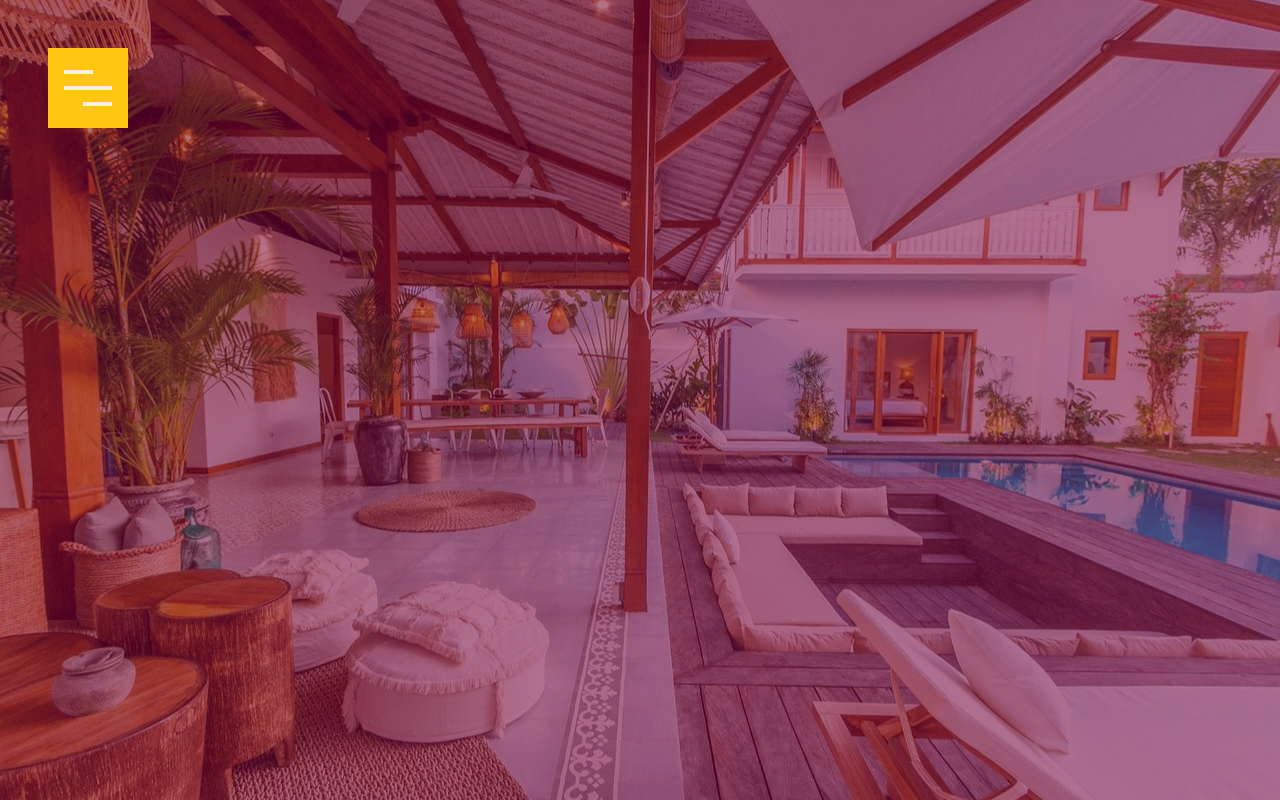
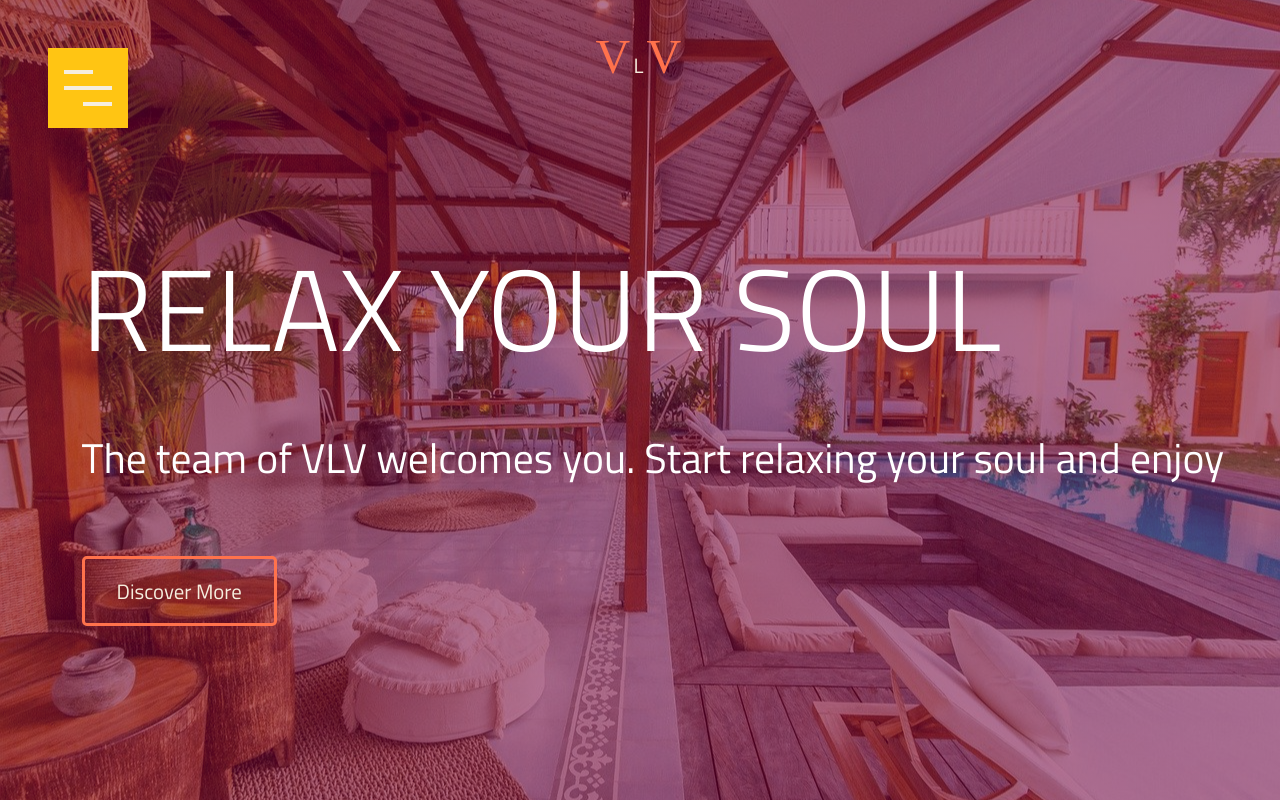
Before and after one commit to joepasss/sass_study, a React (Create React App) app in the folder vlv/: page / in a window 1280 px wide. Shown: the top 800 px of the page. Built offline with nearby package versions, Linux system fonts and the light colour scheme.

Commit message:
Build Header (Hero) Section

```diff
--- a/vlv/src/components/header/Header.tsx
+++ b/vlv/src/components/header/Header.tsx
@@ -7,6 +7,21 @@ export const Header: FC = () => {
   return (
     <header id='header'>
       <Navigation />
+      <div className='wrapper'>
+        <a href='#' className='logo'>
+          <span>V</span>L<span>V</span>
+        </a>
+
+        <div className='content'>
+          <h1 className='content-title'>Relax Your Soul</h1>
+          <p className='content-para'>
+            The team of VLV welcomes you. Start relaxing your soul and enjoy
+          </p>
+          <a href='#' className='content-link'>
+            Discover More
+          </a>
+        </div>
+      </div>
     </header>
   );
 };
--- a/vlv/src/components/header/header.scss
+++ b/vlv/src/components/header/header.scss
@@ -8,4 +8,76 @@ header#header {
   background-size: cover;
 
   grid-column: container-start / container-end;
+
+  div.wrapper {
+    display: grid;
+
+    grid-template-columns: 1fr minmax(30rem, 1fr) 1fr;
+    grid-template-rows: min-content;
+    justify-items: center;
+
+    height: 90%;
+
+    a.logo {
+      grid-column: 2 / 3;
+
+      letter-spacing: 0.2rem;
+
+      span {
+        color: $color-teriary;
+        font-size: 3rem;
+        font-family: 'Times New Roman', Times, serif;
+      }
+    }
+
+    div.content {
+      grid-column: 1 / -1;
+      align-self: center;
+
+      h1.content-title {
+        font-size: calc(4rem + 4vw);
+        font-weight: 300;
+        color: white;
+        text-transform: uppercase;
+        padding: 0 2rem 0 $font-size-title;
+      }
+
+      p.content-para {
+        font-size: calc(1rem + 2vw);
+        font-weight: 500;
+        padding: 2vh 2rem 6vh $font-size-title;
+      }
+
+      a.content-link {
+        &:link,
+        &:visited {
+          margin-left: $font-size-title;
+          border: 0.2rem solid $color-teriary;
+
+          &::before {
+            content: '';
+            position: absolute;
+
+            top: 0;
+            left: 0;
+            height: 100%;
+            width: 100%;
+
+            background-color: $color-teriary;
+            transform: scaleX(0);
+            transition: transform 0.45s cubic-bezier(1, 0, 0, 1);
+
+            z-index: -1;
+          }
+        }
+
+        &:hover,
+        &:active {
+          &::before {
+            transform: scaleX(1);
+          }
+        }
+      }
+    }
+  }
 }
```
